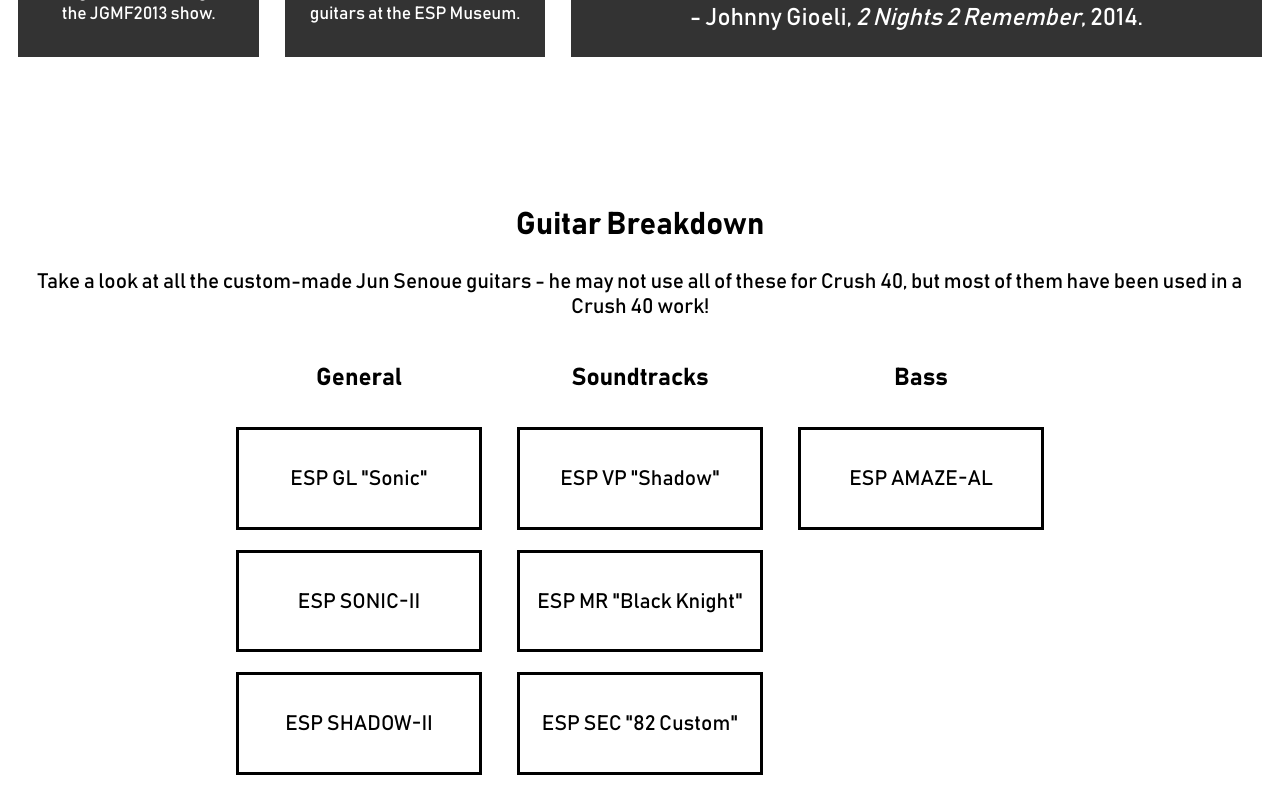
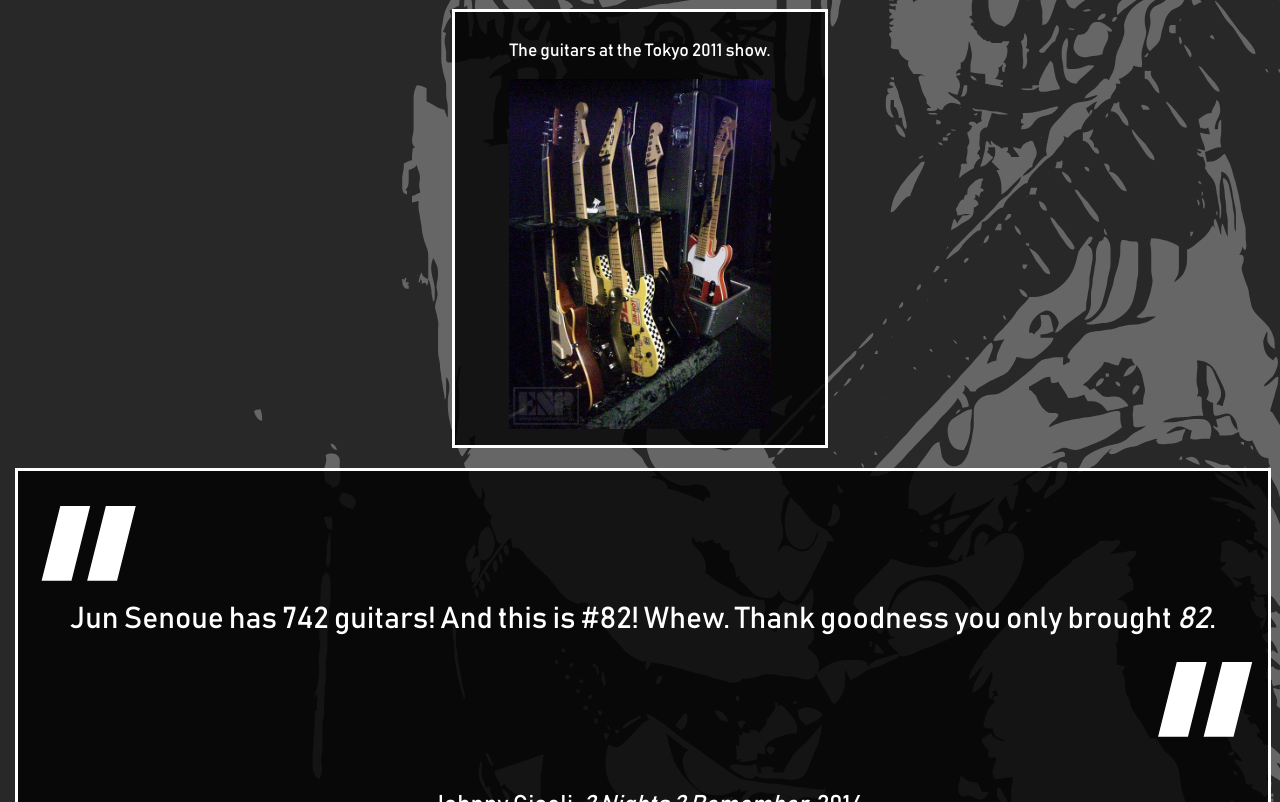
Before and after one commit to Alex-ABPerson/Crush40Site, a PHP site: page /gear.php in a window 1280 px wide. Shown: the part 1692-2494 px from the top of the page. Run offline with PHP 8.4, Linux system fonts and the light colour scheme.

Commit message:
Improve gear layout + add gear background

```diff
--- a/css/gear.css
+++ b/css/gear.css
@@ -3,15 +3,19 @@
 }
 
 /* GUITARS */
-/* Intro */
+/* Start */
 .guitars .intro {
     padding: 15px;
     background-color: rgb(40, 40, 40);
     color: white;
     text-align: center;
+
+    background-image: url('../img/visuals/Background/Vector/Jun2.svg');
+    background-repeat: no-repeat;
+    background-size: cover;
 }
 
-.guitars .intro .content {
+.guitars .intro .start {
     display: grid;
 
     /* Smallscreen */
@@ -21,14 +25,14 @@
         "text";
 }
 
-.guitars .intro .content .text {
+.guitars .intro .start .text {
     grid-area: text;
     align-self: center;
     text-align: left;
     font-size: 150%;
 }
 
-.guitars .intro .content .img {
+.guitars .intro .start .img {
     grid-area: img;
     justify-self: center;
     height: 500px;
@@ -38,7 +42,7 @@
 
 @media (min-width: 1000px)
 {
-    .guitars .intro .content {
+    .guitars .intro .start {
         grid-template-rows: auto;
         grid-template-columns: 50% 50%;
         grid-template-areas: "text img";
@@ -46,34 +50,51 @@
 }
 
 /* Details */
-.guitars .details {
-    position: relative;
-
-    display: flex;
-    flex-direction: column; /* Smallscreen */
-    justify-content: center;
-    padding: 100px 15px;
-    gap: 20px;
-}
-
-.guitars .details .imgFrame {
-    text-align: center;
-    font-size: 110%;
-    padding: 10px;
-}
-
-.guitars .details .frame {
+.guitars .intro .frame {
     background-color: rgba(0, 0, 0, 0.8);
     border: solid 3px white;
 }
 
-.guitars .details .img {
+.guitars .intro .imgSet {
+    position: relative;
+
+    display: flex;
+    flex-wrap: wrap;
+    flex-direction: column; /* Smallscreen */
+    justify-content: center;
+    gap: 20px;
+
+    padding: 20px 0;
+}
+
+.guitars .intro .imgSet .imgFrame {
+    text-align: center;
+    font-size: 110%;
+    padding: 10px;
+    min-width: 350px;
+    max-width: 100%;
+}
+
+.guitars .intro .imgSet .img {
     max-width: 100%;
     object-fit: scale-down;
-    height: 300px;
+
+    max-height: 300px; /* Smallscreen */
 }
 
-.guitars .details .quoteFrame {
+@media (min-width: 980px)
+{
+    .guitars .intro .imgSet {
+        flex-direction: row;
+    }
+
+    .guitars .intro .imgSet .img {
+        height: 350px;
+        max-height: unset;
+    }
+}
+
+.guitars .quoteFrame {
     position: relative;
     width: 100%;
 
@@ -81,37 +102,37 @@
     font-size: 150%;
 }
 
-.guitars .details .quoteFrame .quotation {
+.guitars .quoteFrame .quotation {
     display: flex;
     align-items: center;
     justify-content: center;
 
     font-size: 125%;
 
-    padding: 100px 0;
+    padding: 100px 10px;
     position: relative;
 }
 
-.guitars .details .quoteFrame .quotation .mark {
+.guitars .quoteFrame .quotation .mark {
     position: absolute;
     font-size: 300px;
     font-style: italic;
     margin: 0;
 }
 
-.guitars .details .quoteFrame .quotationStart {
+.guitars .quoteFrame .quotationStart {
     /* Smallscreen */
     left: -30px;
     top: -20px;
 }
 
-.guitars .details .quoteFrame .quotationEnd {
+.guitars .quoteFrame .quotationEnd {
     /* Smallscreen */
     right: 50px;
     bottom: -200px;
 }
 
-.guitars .details .zigZagTop,.guitars .details .zigZagBottom {
+/*.guitars .details .zigZagTop, .guitars .details .zigZagBottom {
     position: absolute;
     width: 100%;
     height: 50px;
@@ -133,24 +154,7 @@
 
     background-image: url('../img/visuals/Separators/ZigZagUpWhite.svg');
     background-repeat: repeat;
-}
-
-@media (min-width: 1000px)
-{
-    .guitars .details {
-        flex-direction: row;
-    }
-
-    /*.guitars .details .quoteFrame .quotationStart {
-        left: -104px;
-        top: -40px;
-    }
-
-    .guitars .details .quoteFrame .quotationEnd {
-        right: -15px;
-        bottom: -200px;
-    }*/
-}
+}*/
 
 .guitars .explorer {
     color: black;
@@ -201,7 +205,6 @@
     background-color: rgba(0, 0, 0, 0.2);
 }
 
-
 .guitar {
     width: 100%;
     position: relative;
--- a/gear.php
+++ b/gear.php
@@ -41,7 +41,7 @@
             <div class="intro">
                 <h1>Guitars</h1>
 
-                <div class="content">
+                <div class="start">
                     <div class="text">
                         <p>By far the most prominent set of gear for Crush 40 is Jun's <i>guitars</i>.</p>
                         <p>Jun uses custom-made <b>ESP Guitars</b> for his own works and Crush 40. The guitars have different designs on them - some being used for general Sonic/Shadow songs, and some being used for very precise game soundtracks.</p>
@@ -50,18 +50,22 @@
                     </div>
                     <img data-action="zoom" class="img" src="img/content/guitars/AllGuitars.png" alt="Some of Jun's guitars">
                 </div>
-            </div>
 
-            <div class="details">
-                <div class="zigZagTop"></div>
-                <div class="imgFrame frame">
-                    <img data-action="zoom" class="img" src="img/content/guitars/AllGuitars2.png" alt="Some of Jun's guitars">
-                    <p>Jun's guitars backstage for the JGMF2013 show.</p>
+                <div class="imgSet">
+                    <div class="imgFrame frame">
+                        <p>Jun's guitars backstage for the JGMF2013 show.</p>
+                        <img data-action="zoom" class="img" src="img/content/guitars/AllGuitars2.png" alt="Some of Jun's guitars">
+                    </div>
+                    <div class="imgFrame frame">
+                        <p>An <a href="https://soahcity.com/2016/08/23/jun-senoues-sonic-guitars-on-display-at-esp-museum/">exhibit</a> dedicated to Jun's guitars at the ESP Museum.</p>
+                        <img data-action="zoom" class="img" src="img/content/guitars/Exhibition.png" alt="Some of Jun's guitars">
+                    </div>
+                    <div class="imgFrame frame">
+                        <p>The guitars at the Tokyo 2011 show.</p>
+                        <img data-action="zoom" class="img" src="img/content/guitars/Tokyo2011Guitars.jpg" alt="Some of Jun's guitars at Tokyo 2011">
+                    </div>
                 </div>
-                <div class="imgFrame frame">
-                    <img data-action="zoom" class="img" src="img/content/guitars/Exhibition.png" alt="Some of Jun's guitars">
-                    <p>An <a href="https://soahcity.com/2016/08/23/jun-senoues-sonic-guitars-on-display-at-esp-museum/">exhibit</a> dedicated to Jun's guitars at the ESP Museum.</p>
-                </div>
+
                 <div class="quoteFrame frame">
                     <div class="quotation">
                         <p class="mark quotationStart">"</p>
@@ -70,7 +74,6 @@
                     </div>
                     <p class="text">- Johnny Gioeli, <i>2 Nights 2 Remember</i>, 2014.</p>
                 </div>
-                <div class="zigZagBottom"></div>
             </div>
 
             <div class="explorer">
```
Also changed, not shown: img/content/guitars/Tokyo2011Guitars.jpg (added), img/visuals/Background/Vector/Jun2.svg (added).
